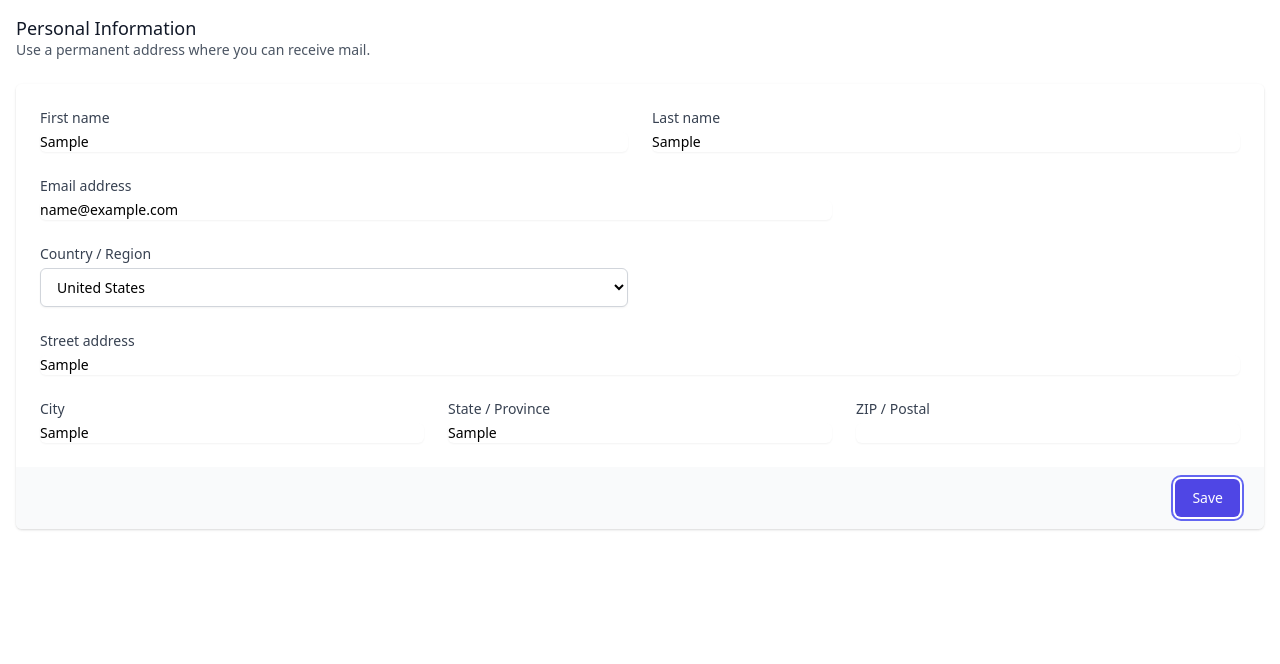
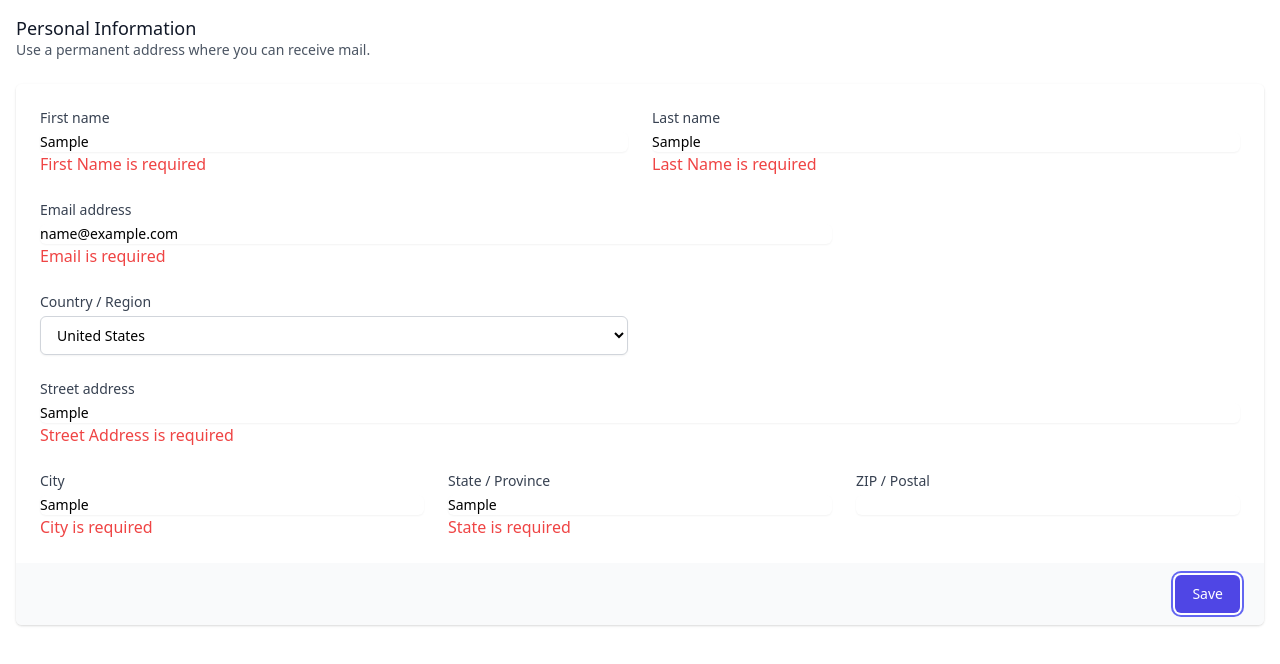
Before and after one commit to dankensoft/formik-react-twd-redux, a React (Create React App) app: page / in a window 1280 px wide. Both pictures are taken after typing "Sample", "Sample", "name@example.com", "Sample", "Sample", "Sample" into the empty fields and a click on the button "Save". Shown: the top 664 px of the page. Built offline with nearby package versions, Linux system fonts and the light colour scheme.

Commit message:
Install, Configure and Use Yup for Validation Forms on Formik

```diff
--- a/package.json
+++ b/package.json
@@ -12,7 +12,8 @@
     "react-dom": "^17.0.2",
     "react-redux": "^7.2.5",
     "react-scripts": "4.0.3",
-    "web-vitals": "^1.0.1"
+    "web-vitals": "^1.0.1",
+    "yup": "^0.32.9"
   },
   "scripts": {
     "start": "craco start",
--- a/src/components/FormikComponent.js
+++ b/src/components/FormikComponent.js
@@ -1,8 +1,39 @@
 import React from 'react';
-import { Formik, Field, Form } from 'formik';
+import { Formik, Field, Form, ErrorMessage } from 'formik';
 import { useForm } from '../hooks/useForm';
 import { useDispatch } from 'react-redux';
 import { save } from '../actions/form';
+import * as Yup from 'yup';
+
+// Validation with Yup
+const formSchema = Yup.object().shape({
+    firstName: Yup.string()
+        .required("First Name is required")
+        .max(255,"Maximum 255 characters"),
+    lastName: Yup.string()
+        .required("Last Name is required")
+        .max(255,"Maximum 255 characters"),
+    email: Yup.string()
+        .required("Email is required")
+        .email("Invalid Email")
+        .max(255,"Maximum 255 characters"),
+    country: Yup.string()
+        .required("Country is required")
+        .max(255,"Maximum 255 characters"),
+    streetAddress: Yup.string()
+        .required("Street Address is required")
+        .max(255,"Maximum 255 characters"),
+    city: Yup.string()
+        .required("City is required")
+        .max(255,"Maximum 255 characters"),
+    state: Yup.string()
+        .required("State is required")
+        .max(255,"Maximum 255 characters"),
+    postalCode: Yup.string()
+        .required("Postal Code is required")
+        .max(5,"Maximum 5 characters")
+        .min(4,"Minimum 4 characters")
+});
 
 export const FormikComponent = () => {
 
@@ -39,6 +70,7 @@ export const FormikComponent = () => {
                     state: '',
                     postalCode: ''
                 }}
+                validationSchema={formSchema}
                 >
                 <Form onSubmit={handleSubmit}>
                     <div className="shadow overflow-hidden sm:rounded-md">
@@ -57,6 +89,7 @@ export const FormikComponent = () => {
                                 onChange={handleInputChange}
                                 className="mt-1 focus:ring-indigo-500 focus:border-indigo-500 block w-full shadow-sm sm:text-sm border-gray-300 rounded-md"
                             />
+                            <ErrorMessage name="firstName" component="span" className="font-large text-red-500" />
                             </div>
 
                             <div className="col-span-6 sm:col-span-3">
@@ -72,6 +105,7 @@ export const FormikComponent = () => {
                                 onChange={handleInputChange}
                                 className="mt-1 focus:ring-indigo-500 focus:border-indigo-500 block w-full shadow-sm sm:text-sm border-gray-300 rounded-md"
                             />
+                            <ErrorMessage name="lastName" component="span" className="font-large text-red-500" />
                             </div>
 
                             <div className="col-span-6 sm:col-span-4">
@@ -87,6 +121,7 @@ export const FormikComponent = () => {
                                 onChange={handleInputChange}
                                 className="mt-1 focus:ring-indigo-500 focus:border-indigo-500 block w-full shadow-sm sm:text-sm border-gray-300 rounded-md"
                             />
+                            <ErrorMessage name="email" component="span" className="font-large text-red-500" />
                             </div>
 
                             <div className="col-span-6 sm:col-span-3">
@@ -111,6 +146,7 @@ export const FormikComponent = () => {
                                 <option>Costa Rica</option>
                                 <option>Panama</option>
                             </Field>
+                            <ErrorMessage name="country" component="span" className="font-large text-red-500" />
                             </div>
 
                             <div className="col-span-6">
@@ -126,6 +162,7 @@ export const FormikComponent = () => {
                                 onChange={handleInputChange}
                                 className="mt-1 focus:ring-indigo-500 focus:border-indigo-500 block w-full shadow-sm sm:text-sm border-gray-300 rounded-md"
                             />
+                            <ErrorMessage name="streetAddress" component="span" className="font-large text-red-500" />
                             </div>
 
                             <div className="col-span-6 sm:col-span-6 lg:col-span-2">
@@ -140,6 +177,7 @@ export const FormikComponent = () => {
                                 onChange={handleInputChange}
                                 className="mt-1 focus:ring-indigo-500 focus:border-indigo-500 block w-full shadow-sm sm:text-sm border-gray-300 rounded-md"
                             />
+                            <ErrorMessage name="city" component="span" className="font-large text-red-500" />
                             </div>
 
                             <div className="col-span-6 sm:col-span-3 lg:col-span-2">
@@ -154,6 +192,7 @@ export const FormikComponent = () => {
                                 onChange={handleInputChange}
                                 className="mt-1 focus:ring-indigo-500 focus:border-indigo-500 block w-full shadow-sm sm:text-sm border-gray-300 rounded-md"
                             />
+                            <ErrorMessage name="state" component="span" className="font-large text-red-500" />
                             </div>
 
                             <div className="col-span-6 sm:col-span-3 lg:col-span-2">
@@ -169,6 +208,7 @@ export const FormikComponent = () => {
                                 onChange={handleInputChange}
                                 className="mt-1 focus:ring-indigo-500 focus:border-indigo-500 block w-full shadow-sm sm:text-sm border-gray-300 rounded-md"
                             />
+                            <ErrorMessage name="postalCode" component="span" className="font-large text-red-500" />
                             </div>
                         </div>
                         </div>
```
Also changed, not shown: 2 other files (tests, documents, lock files or other folders).
